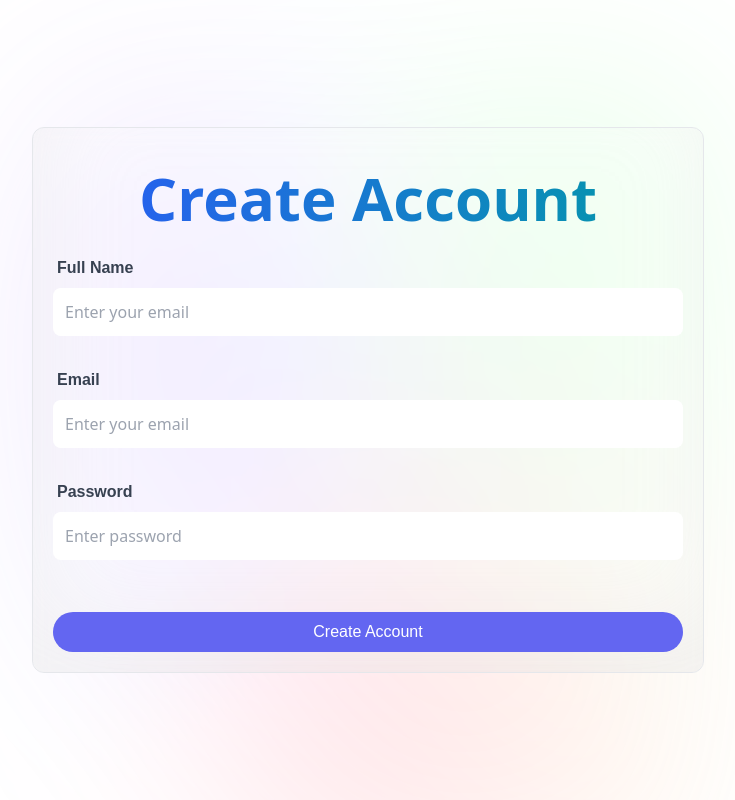
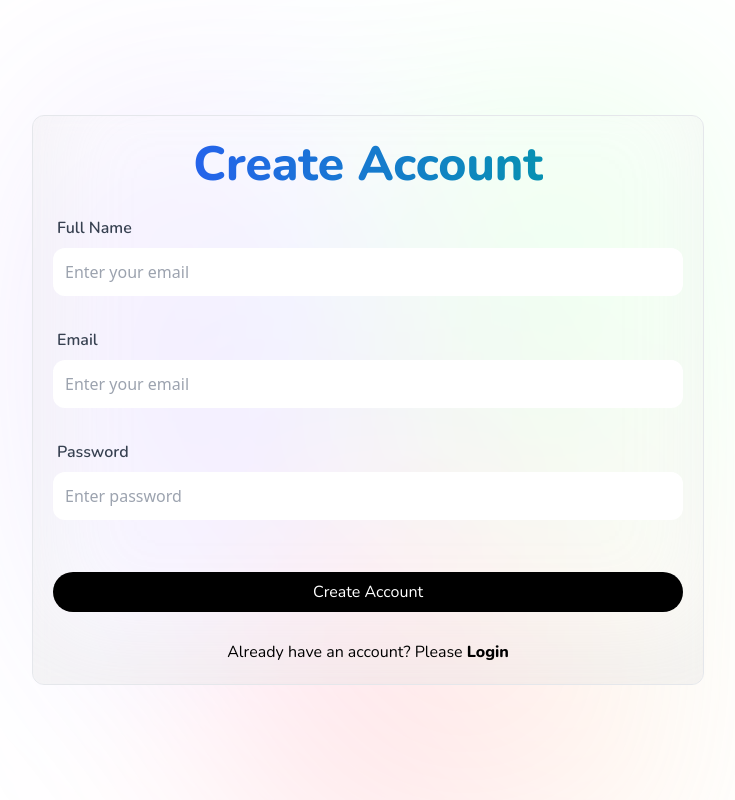
Before and after one commit to islam-ahsanul/IssueKernel, a Next.js app in the folder issuekernel_client/: page /register in a window 1280 px wide. Shown: the whole page, without its empty margins (272-1007 px from the left). Built offline with nearby package versions, Linux system fonts and the light colour scheme.

Commit message:
login register page style

```diff
--- a/issuekernel_client/app/globals.css
+++ b/issuekernel_client/app/globals.css
@@ -1,6 +1,6 @@
 @import url('https://fonts.googleapis.com/css2?family=Inter:wght@100;200;300;400;500;600;700;800;900&display=swap');
 
-/* @import url('https://fonts.googleapis.com/css2?family=Roboto+Mono:wght@400;500;600;700&display=swap'); */
+@import url('https://fonts.googleapis.com/css2?family=Nunito:ital,wght@0,400;0,500;0,600;0,700;0,800;1,400;1,500;1,600;1,700&display=swap');
 
 @tailwind base;
 @tailwind components;
@@ -84,7 +84,7 @@
 }
 
 .head_text {
-  @apply mt-5 text-5xl font-extrabold leading-[1.15] text-black sm:text-6xl;
+  @apply mt-1 text-4xl font-nunito font-extrabold leading-[1.15] text-black sm:text-5xl;
 }
 
 .orange_gradient {
@@ -130,7 +130,7 @@
 }
 
 .form_input {
-  @apply w-full flex rounded-lg mt-2 p-3 text-base text-gray-800 outline-0;
+  @apply w-full flex rounded-xl mt-2 p-3 text-base text-gray-800 outline-0 focus:outline-none focus:border-sky-500 focus:ring-1 focus:ring-sky-500;
 }
 
 /* Nav Component */
--- a/issuekernel_client/app/layout.js
+++ b/issuekernel_client/app/layout.js
@@ -15,9 +15,9 @@ export default function RootLayout({ children }) {
     <html lang="en">
       <body>
         <UserProvider>
-          <div className="main">
+          {/* <div className="main">
             <div className="gradient"></div>
-          </div>
+          </div> */}
           <main>{children}</main>
         </UserProvider>
       </body>
--- a/issuekernel_client/app/login/page.jsx
+++ b/issuekernel_client/app/login/page.jsx
@@ -81,6 +81,9 @@ const Login = () => {
 
   return (
     <div className="flex flex-col w-full max-w-full justify-center items-center h-screen ">
+      <div className="main">
+        <div className="gradient"></div>
+      </div>
       <form
         onSubmit={handleLogin}
         className="w-full max-w-2xl flex flex-col gap-7 glassmorphism"
@@ -91,7 +94,7 @@ const Login = () => {
         <div className="mb-1">
           <label
             htmlFor="email"
-            className="block font-satoshi font-semibold text-gray-700 ml-1"
+            className="block font-nunito font-semibold text-gray-700 ml-1"
           >
             Email
           </label>
@@ -100,7 +103,7 @@ const Login = () => {
             id="email"
             value={email}
             onChange={(e) => setEmail(e.target.value)}
-            className="form_input focus:outline-none focus:border-sky-500 focus:ring-1 focus:ring-sky-500"
+            className="form_input"
             placeholder="Enter your email"
             required
           />
@@ -108,7 +111,7 @@ const Login = () => {
         <div className="mb-6">
           <label
             htmlFor="password"
-            className="block font-satoshi font-semibold text-gray-700 ml-1"
+            className="block font-nunito font-semibold text-gray-700 ml-1"
           >
             Password
           </label>
@@ -117,22 +120,22 @@ const Login = () => {
             id="password"
             value={password}
             onChange={(e) => setPassword(e.target.value)}
-            className="form_input focus:outline-none focus:border-sky-500 focus:ring-1 focus:ring-sky-500"
+            className="form_input"
             placeholder="Enter password"
             required
           />
         </div>
         <button
           type="submit"
-          className="font-satoshi w-full bg-indigo-500 text-white py-2 px-4 rounded-full hover:bg-indigo-600"
+          className="font-nunito w-full bg-black text-white py-2 px-4 rounded-full hover:bg-indigo-600"
         >
           {submitting ? 'Loging in...' : 'Login'}
         </button>
-        <p className="flex gap-1 justify-center">
+        <p className="flex gap-1 justify-center font-nunito">
           Don't have account? Please{' '}
           <Link
             href="/register"
-            className="text-indigo-600 font-bold hover:underline"
+            className="text-black font-extrabold hover:underline hover:text-sky-600"
           >
             Create Account
           </Link>
--- a/issuekernel_client/app/register/page.jsx
+++ b/issuekernel_client/app/register/page.jsx
@@ -1,6 +1,7 @@
 'use client';
 import { useState } from 'react';
 import { useRouter } from 'next/navigation';
+import Link from 'next/link';
 
 const Register = () => {
   const router = useRouter();
@@ -40,6 +41,9 @@ const Register = () => {
 
   return (
     <div className="flex flex-col w-full max-w-full justify-center items-center h-screen ">
+      <div className="main">
+        <div className="gradient"></div>
+      </div>
       <form
         onSubmit={createAccount}
         className="w-full max-w-2xl flex flex-col gap-7 glassmorphism"
@@ -50,7 +54,7 @@ const Register = () => {
         <div className="mb-1">
           <label
             htmlFor="fullname"
-            className="block font-satoshi font-semibold text-gray-700 ml-1"
+            className="block font-nunito font-semibold text-gray-700 ml-1"
           >
             Full Name
           </label>
@@ -72,7 +76,7 @@ const Register = () => {
         <div className="mb-1">
           <label
             htmlFor="email"
-            className="block font-satoshi font-semibold text-gray-700 ml-1"
+            className="block font-nunito font-semibold text-gray-700 ml-1"
           >
             Email
           </label>
@@ -94,7 +98,7 @@ const Register = () => {
         <div className="mb-6">
           <label
             htmlFor="password"
-            className="block font-satoshi font-semibold text-gray-700 ml-1"
+            className="block font-nunito font-semibold text-gray-700 ml-1"
           >
             Password
           </label>
@@ -115,10 +119,19 @@ const Register = () => {
         </div>
         <button
           type="submit"
-          className="font-satoshi w-full bg-indigo-500 text-white py-2 px-4 rounded-full hover:bg-indigo-600"
+          className="font-nunito w-full bg-black text-white py-2 px-4 rounded-full hover:bg-indigo-600"
         >
           {submitting ? 'Creating Accout...' : 'Create Account'}
         </button>
+        <p className="flex gap-1 justify-center font-nunito">
+          Already have an account? Please{' '}
+          <Link
+            href="/login"
+            className="text-black font-extrabold hover:underline hover:text-sky-600"
+          >
+            Login
+          </Link>
+        </p>
       </form>
     </div>
   );
--- a/issuekernel_client/components/LandingNavbar.jsx
+++ b/issuekernel_client/components/LandingNavbar.jsx
@@ -11,7 +11,7 @@ const LandingNavbar = () => {
   };
   return (
     // <nav className="flex justify-between items-center py-5 px-8 border-b border-nav-border gap-4">
-    <nav className="flex justify-between w-full py-5 px-5 md:px-20 gap-10 ">
+    <nav className="flex justify-between w-full py-5 px-5 md:px-20 gap-10">
       <div>
         <Link href="/">
           <Image src="/next.svg" width={115} height={43} alt="IssueKernel" />
--- a/issuekernel_client/tailwind.config.js
+++ b/issuekernel_client/tailwind.config.js
@@ -29,6 +29,7 @@ module.exports = {
       fontFamily: {
         satoshi: ['Satoshi', 'sans-serif'],
         inter: ['Inter', 'sans-serif'],
+        nunito: ['Nunito'],
       },
       colors: {
         'primary-orange': '#FF5722',
```
